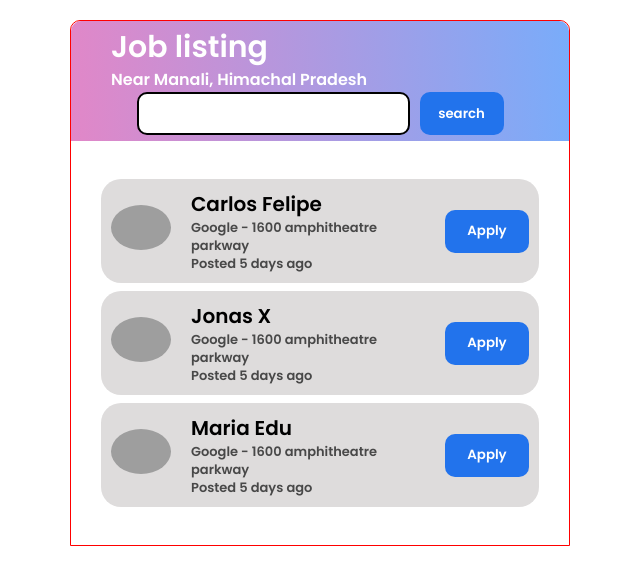
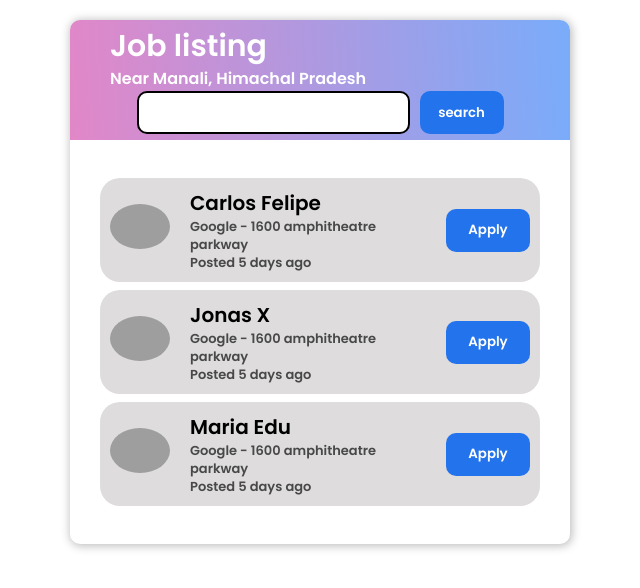
Before and after one commit to Felipe-Monte/job_listing, a plain HTML site: page index.html in a window 1280 px wide. Shown: the whole page, without its empty margins (320-960 px from the left). Drawn offline with Linux system fonts and the light colour scheme; grey boxes are pictures that could not be loaded.

Commit message:
add box shadow and border radius

```diff
--- a/styles/style.css
+++ b/styles/style.css
@@ -22,9 +22,10 @@ body {
   width: 50rem;
   height: fit-content;
 
-  border-top-left-radius: 1rem;
-  border-top-right-radius: 1rem;
-  border: 1px solid red;
+  /* border-top-left-radius: 1rem;
+  border-top-right-radius: 1rem; */
+  border-radius: 1rem;
+  box-shadow: 1px 1px 10px 1px rgba(0, 0, 0, 0.264);
 }
 
 header {
```
